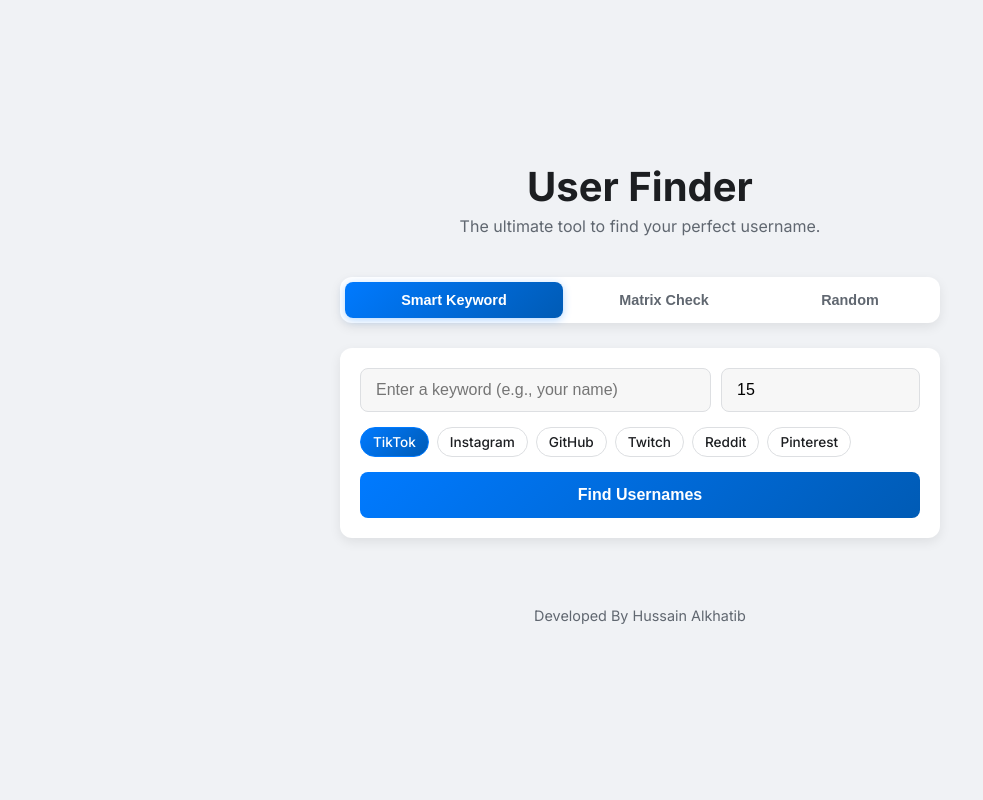
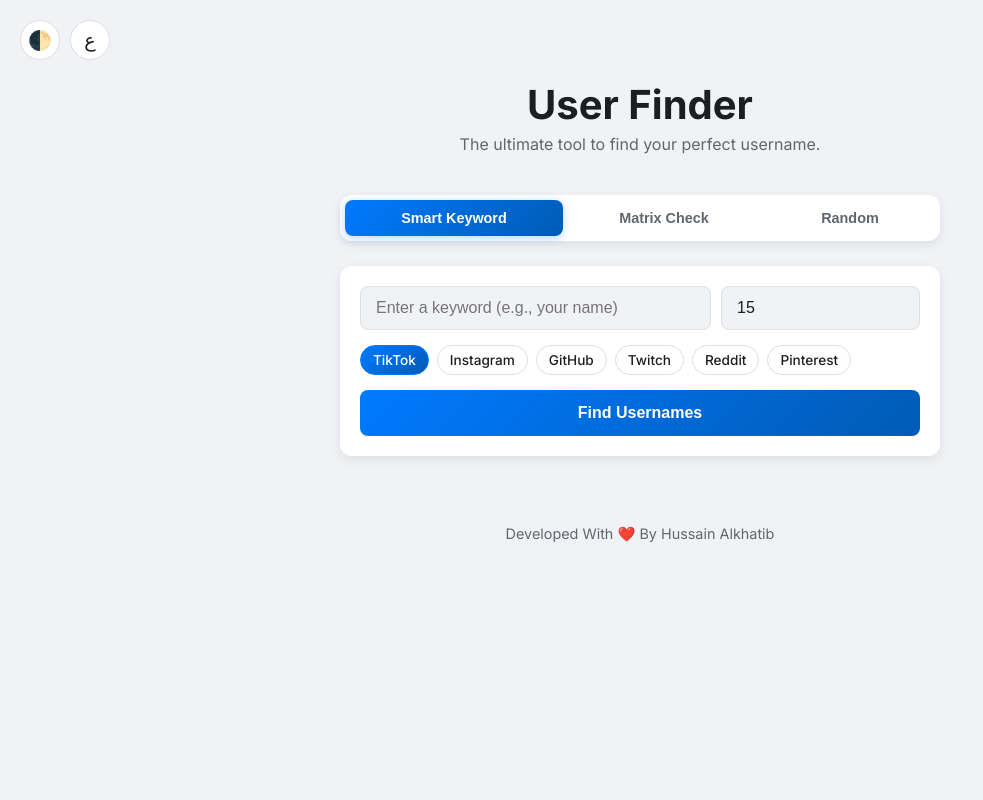
Before and after one commit to HussainAlkhatib/user.finder.web, a Flask app: page / in a window 1280 px wide. Shown: the whole page, without its empty margins (0-983 px from the left). Run offline with Flask 3, Linux system fonts and the light colour scheme.

Commit message:
Added Dark Mode and Language Toggle Features

```diff
--- a/static/script.js
+++ b/static/script.js
@@ -1,8 +1,52 @@
 document.addEventListener('DOMContentLoaded', () => {
+
+    // --- DICTIONARY FOR TRANSLATION ---
+    const translations = {
+        en: {
+            pageTitle: 'User Finder',
+            pageSubtitle: 'The ultimate tool to find your perfect username.',
+            smartModeBtn: 'Smart Keyword',
+            matrixModeBtn: 'Matrix Check',
+            randomModeBtn: 'Random',
+            keywordPlaceholder: 'Enter a keyword (e.g., your name)',
+            maxLengthPlaceholder: 'Max Length',
+            findUsernamesBtn: 'Find Usernames',
+            matrixPlaceholder: 'Enter username to check everywhere',
+            checkAllBtn: 'Check All Platforms',
+            lengthPlaceholder: 'Length',
+            countPlaceholder: 'How many?',
+            footerText: 'Developed With ❤️ By Hussain Alkhatib',
+            available: 'Available!',
+            taken: 'Taken',
+            noUsernamesFound: 'No available usernames found with these criteria.',
+            errorOccurred: 'An error occurred: '
+        },
+        ar: {
+            pageTitle: 'باحث اليوزرات',
+            pageSubtitle: 'الأداة المثالية لإيجاد اسم المستخدم المثالي لك.',
+            smartModeBtn: 'بحث ذكي بالكلمة',
+            matrixModeBtn: 'فحص شامل',
+            randomModeBtn: 'بحث عشوائي',
+            keywordPlaceholder: 'أدخل كلمة مفتاحية (مثل اسمك)',
+            maxLengthPlaceholder: 'أقصى طول',
+            findUsernamesBtn: 'ابحث عن يوزرات',
+            matrixPlaceholder: 'أدخل يوزر لفحصه في كل مكان',
+            checkAllBtn: 'افحص كل المنصات',
+            lengthPlaceholder: 'الطول',
+            countPlaceholder: 'العدد؟',
+            footerText: 'تم التطوير بحب ❤️ بواسطة حسين الخطيب',
+            available: 'متاح!',
+            taken: 'مأخوذ',
+            noUsernamesFound: 'لم يتم العثور على أي يوزرات متاحة بهذه المعايير.',
+            errorOccurred: 'حدث خطأ: '
+        }
+    };
 
     const PLATFORMS = ["TikTok", "Instagram", "GitHub", "Twitch", "Reddit", "Pinterest"];
 
     // --- Element Selections ---
+    const themeToggleButton = document.getElementById('theme-toggle');
+    const langToggleButton = document.getElementById('lang-toggle');
     const modeButtons = document.querySelectorAll('.mode-btn');
     const forms = {
         smart: document.getElementById('smart-form'),
@@ -12,14 +56,63 @@ document.addEventListener('DOMContentLoaded', () => {
     const resultsContainer = document.getElementById('results-container');
     const loadingOverlay = document.querySelector('.loading-overlay');
 
+    // --- State Management ---
     let activeMode = 'smart';
     let selectedPlatform = PLATFORMS[0];
+    let currentLang = 'en';
+    let currentTheme = 'light';
 
-    // --- Initialization ---
+    // --- THEME & LANGUAGE TOGGLE LOGIC ---
+    themeToggleButton.addEventListener('click', () => {
+        currentTheme = document.body.classList.contains('dark-mode') ? 'light' : 'dark';
+        setTheme(currentTheme);
+        localStorage.setItem('theme', currentTheme);
+    });
+
+    langToggleButton.addEventListener('click', () => {
+        currentLang = document.documentElement.lang === 'ar' ? 'en' : 'ar';
+        setLanguage(currentLang);
+        localStorage.setItem('language', currentLang);
+    });
+
+    function setTheme(theme) {
+        document.body.classList.toggle('dark-mode', theme === 'dark');
+        themeToggleButton.textContent = theme === 'dark' ? '☀️' : '🌓';
+    }
+
+    function setLanguage(lang) {
+        const html = document.documentElement;
+        html.lang = lang;
+        html.dir = lang === 'ar' ? 'rtl' : 'ltr';
+        langToggleButton.textContent = lang === 'ar' ? 'En' : 'ع';
+
+        document.querySelectorAll('[data-translate-key]').forEach(el => {
+            const key = el.dataset.translateKey;
+            el.textContent = translations[lang][key];
+        });
+
+        document.querySelectorAll('[data-translate-key-placeholder]').forEach(el => {
+            const key = el.dataset.translateKeyPlaceholder;
+            el.placeholder = translations[lang][key];
+        });
+    }
+
+    // --- INITIALIZATION ---
+    function initialize() {
+        // Load saved settings
+        const savedTheme = localStorage.getItem('theme') || 'light';
+        const savedLang = localStorage.getItem('language') || 'en';
+        setTheme(savedTheme);
+        setLanguage(savedLang);
+
+        initializePlatformPills();
+        updateActiveMode();
+    }
+
     function initializePlatformPills() {
         const pillContainers = document.querySelectorAll('.platform-pills');
         pillContainers.forEach(container => {
-            container.innerHTML = ''; // Clear existing
+            container.innerHTML = '';
             PLATFORMS.forEach(platform => {
                 const pill = document.createElement('div');
                 pill.className = 'platform-pill';
@@ -45,11 +138,8 @@ document.addEventListener('DOMContentLoaded', () => {
         container.addEventListener('click', (e) => {
             if (e.target.classList.contains('platform-pill')) {
                 selectedPlatform = e.target.dataset.platform;
-                // Update all pill containers
-                document.querySelectorAll('.platform-pills').forEach(p => {
-                    p.querySelectorAll('.platform-pill').forEach(pill => {
-                        pill.classList.toggle('selected', pill.dataset.platform === selectedPlatform);
-                    });
+                document.querySelectorAll('.platform-pills .platform-pill').forEach(pill => {
+                    pill.classList.toggle('selected', pill.dataset.platform === selectedPlatform);
                 });
             }
         });
@@ -59,15 +149,14 @@ document.addEventListener('DOMContentLoaded', () => {
     forms.matrix.addEventListener('submit', e => handleFormSubmit(e, 'matrix'));
     forms.random.addEventListener('submit', e => handleFormSubmit(e, 'random'));
 
-    // --- UI Update Functions ---
     function updateActiveMode() {
         modeButtons.forEach(btn => btn.classList.toggle('active', btn.dataset.mode === activeMode));
         Object.values(forms).forEach(form => form.classList.remove('active-form'));
         forms[activeMode].classList.add('active-form');
-        resultsContainer.innerHTML = ''; // Clear results on mode change
+        resultsContainer.innerHTML = '';
     }
 
-    // --- Core Logic ---
+    // --- API & RENDERING LOGIC ---
     async function handleFormSubmit(event, mode) {
         event.preventDefault();
         loadingOverlay.style.display = 'flex';
@@ -109,7 +198,6 @@ document.addEventListener('DOMContentLoaded', () => {
         }
     }
 
-    // --- Rendering Functions ---
     function renderResults(data, mode) {
         if (mode === 'matrix') {
             renderMatrixResults(data);
@@ -120,13 +208,13 @@ document.addEventListener('DOMContentLoaded', () => {
 
     function renderListResults(usernames) {
         if (usernames.length === 0) {
-            resultsContainer.innerHTML = `<div class="result-card"><p class="status-taken">No available usernames found with these criteria.</p></div>`;
+            resultsContainer.innerHTML = `<div class="result-card"><p class="status-taken">${translations[currentLang].noUsernamesFound}</p></div>`;
             return;
         }
         usernames.forEach(user => {
             const card = document.createElement('div');
             card.className = 'result-card';
-            card.innerHTML = `<span class="username">${user}</span><span class="status-available">Available!</span>`;
+            card.innerHTML = `<span class="username">${user}</span><span class="status-available">${translations[currentLang].available}</span>`;
             resultsContainer.appendChild(card);
         });
     }
@@ -137,17 +225,16 @@ document.addEventListener('DOMContentLoaded', () => {
             const card = document.createElement('div');
             card.className = 'matrix-result-card';
             const statusClass = isAvailable ? 'status-available' : 'status-taken';
-            const statusText = isAvailable ? 'Available!' : 'Taken';
+            const statusText = isAvailable ? translations[currentLang].available : translations[currentLang].taken;
             card.innerHTML = `<span class="platform-name">${platform}</span><span class="${statusClass}">${statusText}</span>`;
             resultsContainer.appendChild(card);
         });
     }
 
     function renderError(error) {
-        resultsContainer.innerHTML = `<div class="result-card"><p class="status-taken">An error occurred: ${error.message}</p></div>`;
+        resultsContainer.innerHTML = `<div class="result-card"><p class="status-taken">${translations[currentLang].errorOccurred}${error.message}</p></div>`;
     }
 
-    // --- Initial Run ---
-    initializePlatformPills();
-    updateActiveMode();
+    // --- Start the application ---
+    initialize();
 });
--- a/static/style.css
+++ b/static/style.css
@@ -9,23 +9,66 @@
     --border-color: #dddfe2;
     --success-color: #34c759;
     --error-color: #ff3b30;
-    --font-family: 'Inter', -apple-system, BlinkMacSystemFont, 'Segoe UI', Roboto, Helvetica, Arial, sans-serif;
+    --font-family-en: 'Inter', -apple-system, BlinkMacSystemFont, 'Segoe UI', Roboto, Helvetica, Arial, sans-serif;
+    --font-family-ar: 'Cairo', sans-serif;
     --card-shadow: 0 4px 12px rgba(0, 0, 0, 0.08);
     --card-radius: 12px;
+    --transition-speed: 0.3s;
+}
+
+body.dark-mode {
+    --background-color: #121212;
+    --card-background: #1e1e1e;
+    --primary-text: #e4e6eb;
+    --secondary-text: #b0b3b8;
+    --border-color: #3a3b3c;
 }
 
 body {
-    font-family: var(--font-family);
+    font-family: var(--font-family-en);
     background-color: var(--background-color);
     color: var(--primary-text);
     margin: 0;
-    padding: 40px 20px;
+    padding: 20px;
     display: flex;
     flex-direction: column;
-    justify-content: center;
     align-items: center;
     min-height: 100vh;
     box-sizing: border-box;
+    transition: background-color var(--transition-speed) ease, color var(--transition-speed) ease;
+}
+
+html[dir="rtl"] body {
+    font-family: var(--font-family-ar);
+}
+
+.top-controls {
+    position: absolute;
+    top: 20px;
+    left: 20px;
+    display: flex;
+    gap: 10px;
+    z-index: 100;
+}
+
+.control-btn {
+    width: 40px;
+    height: 40px;
+    border-radius: 50%;
+    border: 1px solid var(--border-color);
+    background-color: var(--card-background);
+    color: var(--primary-text);
+    font-size: 1.2rem;
+    cursor: pointer;
+    display: flex;
+    justify-content: center;
+    align-items: center;
+    transition: all var(--transition-speed) ease;
+}
+
+.control-btn:hover {
+    transform: translateY(-2px);
+    box-shadow: var(--card-shadow);
 }
 
 .container {
@@ -34,6 +77,7 @@ body {
     display: flex;
     flex-direction: column;
     gap: 25px;
+    margin-top: 60px; /* Make space for top controls */
 }
 
 .site-header {
@@ -110,7 +156,8 @@ body {
     font-size: 1rem;
     border: 1px solid var(--border-color);
     border-radius: 8px;
-    background-color: #f7f7f7;
+    background-color: var(--background-color);
+    color: var(--primary-text);
     transition: all 0.2s ease;
 }
 
--- a/templates/index.html
+++ b/templates/index.html
@@ -8,52 +8,57 @@
     <script src="/static/script.js" defer></script>
     <link rel="preconnect" href="https://fonts.googleapis.com">
     <link rel="preconnect" href="https://fonts.gstatic.com" crossorigin>
-    <link href="https://fonts.googleapis.com/css2?family=Inter:wght@400;500;600;700&display=swap" rel="stylesheet">
+    <link href="https://fonts.googleapis.com/css2?family=Inter:wght@400;500;600;700&family=Cairo:wght@400;500;600;700&display=swap" rel="stylesheet">
 </head>
 <body>
 
+    <div class="top-controls">
+        <button id="theme-toggle" class="control-btn">🌓</button>
+        <button id="lang-toggle" class="control-btn">ع</button>
+    </div>
+
     <div class="container">
         <header class="site-header">
-            <h1>User Finder</h1>
-            <p>The ultimate tool to find your perfect username.</p>
+            <h1 data-translate-key="pageTitle">User Finder</h1>
+            <p data-translate-key="pageSubtitle">The ultimate tool to find your perfect username.</p>
         </header>
 
         <div class="mode-selector">
-            <button class="mode-btn active" data-mode="smart">Smart Keyword</button>
-            <button class="mode-btn" data-mode="matrix">Matrix Check</button>
-            <button class="mode-btn" data-mode="random">Random</button>
+            <button class="mode-btn active" data-mode="smart" data-translate-key="smartModeBtn">Smart Keyword</button>
+            <button class="mode-btn" data-mode="matrix" data-translate-key="matrixModeBtn">Matrix Check</button>
+            <button class="mode-btn" data-mode="random" data-translate-key="randomModeBtn">Random</button>
         </div>
 
         <!-- Smart Keyword Mode Form -->
         <form id="smart-form" class="search-form active-form">
             <div class="input-group">
-                <input type="text" id="keyword" placeholder="Enter a keyword (e.g., your name)" required>
-                <input type="number" id="maxLength" placeholder="Max Length" min="3" max="20" value="15">
+                <input type="text" id="keyword" data-translate-key-placeholder="keywordPlaceholder" placeholder="Enter a keyword (e.g., your name)" required>
+                <input type="number" id="maxLength" data-translate-key-placeholder="maxLengthPlaceholder" placeholder="Max Length" min="3" max="20" value="15">
             </div>
             <div class="platform-pills">
                 <!-- Platforms will be injected by JS -->
             </div>
-            <button type="submit" class="submit-btn">Find Usernames</button>
+            <button type="submit" class="submit-btn" data-translate-key="findUsernamesBtn">Find Usernames</button>
         </form>
 
         <!-- Matrix Check Mode Form -->
         <form id="matrix-form" class="search-form">
             <div class="input-group">
-                <input type="text" id="matrix-username" placeholder="Enter username to check everywhere" required>
+                <input type="text" id="matrix-username" data-translate-key-placeholder="matrixPlaceholder" placeholder="Enter username to check everywhere" required>
             </div>
-            <button type="submit" class="submit-btn">Check All Platforms</button>
+            <button type="submit" class="submit-btn" data-translate-key="checkAllBtn">Check All Platforms</button>
         </form>
 
         <!-- Random Mode Form -->
         <form id="random-form" class="search-form">
             <div class="input-group">
-                <input type="number" id="random-length" placeholder="Length" min="3" max="15" value="5">
-                <input type="number" id="random-count" placeholder="How many?" min="1" max="50" value="10">
+                <input type="number" id="random-length" data-translate-key-placeholder="lengthPlaceholder" placeholder="Length" min="3" max="15" value="5">
+                <input type="number" id="random-count" data-translate-key-placeholder="countPlaceholder" placeholder="How many?" min="1" max="50" value="10">
             </div>
             <div class="platform-pills">
                  <!-- Platforms will be injected by JS -->
             </div>
-            <button type="submit" class="submit-btn">Find Usernames</button>
+            <button type="submit" class="submit-btn" data-translate-key="findUsernamesBtn">Find Usernames</button>
         </form>
 
         <div id="results-container" class="results-container"></div>
@@ -65,7 +70,7 @@
     </div>
 
     <footer class="site-footer-credit">
-        <p>Developed By Hussain Alkhatib</p>
+        <p data-translate-key="footerText">Developed With ❤️ By Hussain Alkhatib</p>
     </footer>
 
 </body>
```
Also changed, not shown: other parts of static/style.css (+16 -38 lines).
